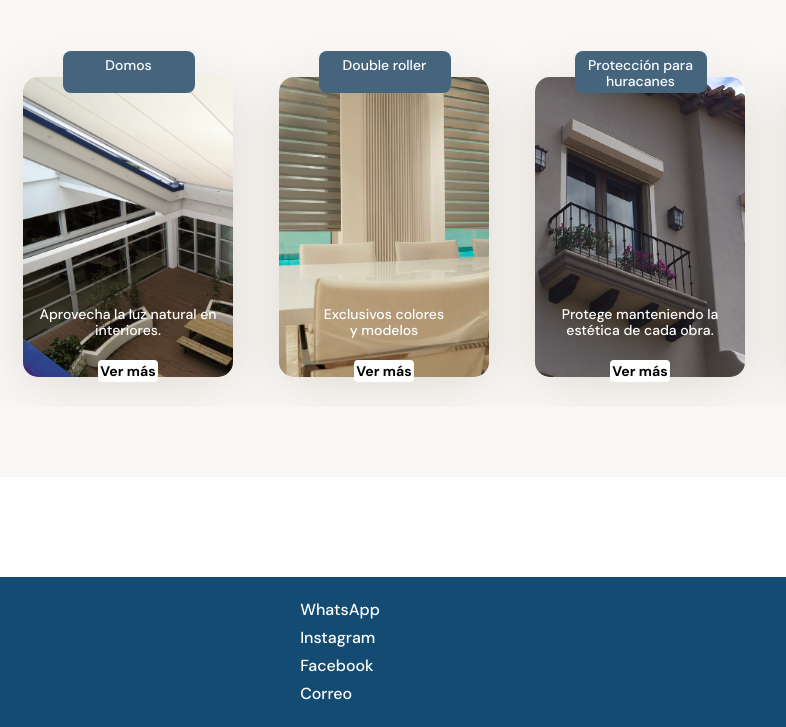
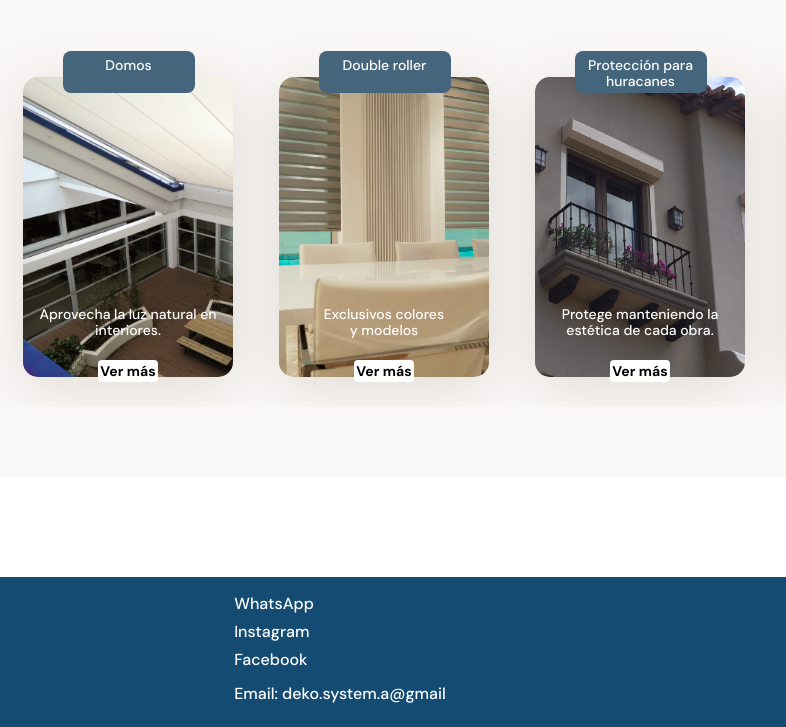
Before and after one commit to medicenmonn/deko-system, a plain HTML site: page index.html in a window 1280 px wide. Shown: the part 3227-3954 px from the top of the page, 0-786 px from the left. Drawn offline with Linux system fonts and the light colour scheme.

Commit message:
social media

```diff
--- a/index.html
+++ b/index.html
@@ -177,7 +177,7 @@
                 <li><a href="https://walink.co/3a8830">WhatsApp</a></li>
                 <li><a href= "https://instagram.com/deko.system?igshid=1fj95citm77jc">Instagram</a></li>
                 <li><a href= "https://www.facebook.com/Deko-System-102799861843246/">Facebook</a></li>
-                <li><a href= deko.system.a@gmail.com>Correo</a></li>
+                <li><h3 href= "" class="email">Email: deko.system.a@gmail</h3></li>
             </ul>
         </section>
         <section class="right">
--- a/styles.css
+++ b/styles.css
@@ -627,6 +627,13 @@ footer .left ul {
 footer .left li {
     margin: 10px 0;
 }
+footer .left .email {
+    font-size: 1.6rem;
+    font-weight: 500;
+    line-height: 1.8rem;
+    list-style: none;
+    color:var(--just-white);
+}
 footer .left a {
     text-decoration: none;
     color: var(--just-white);
```
